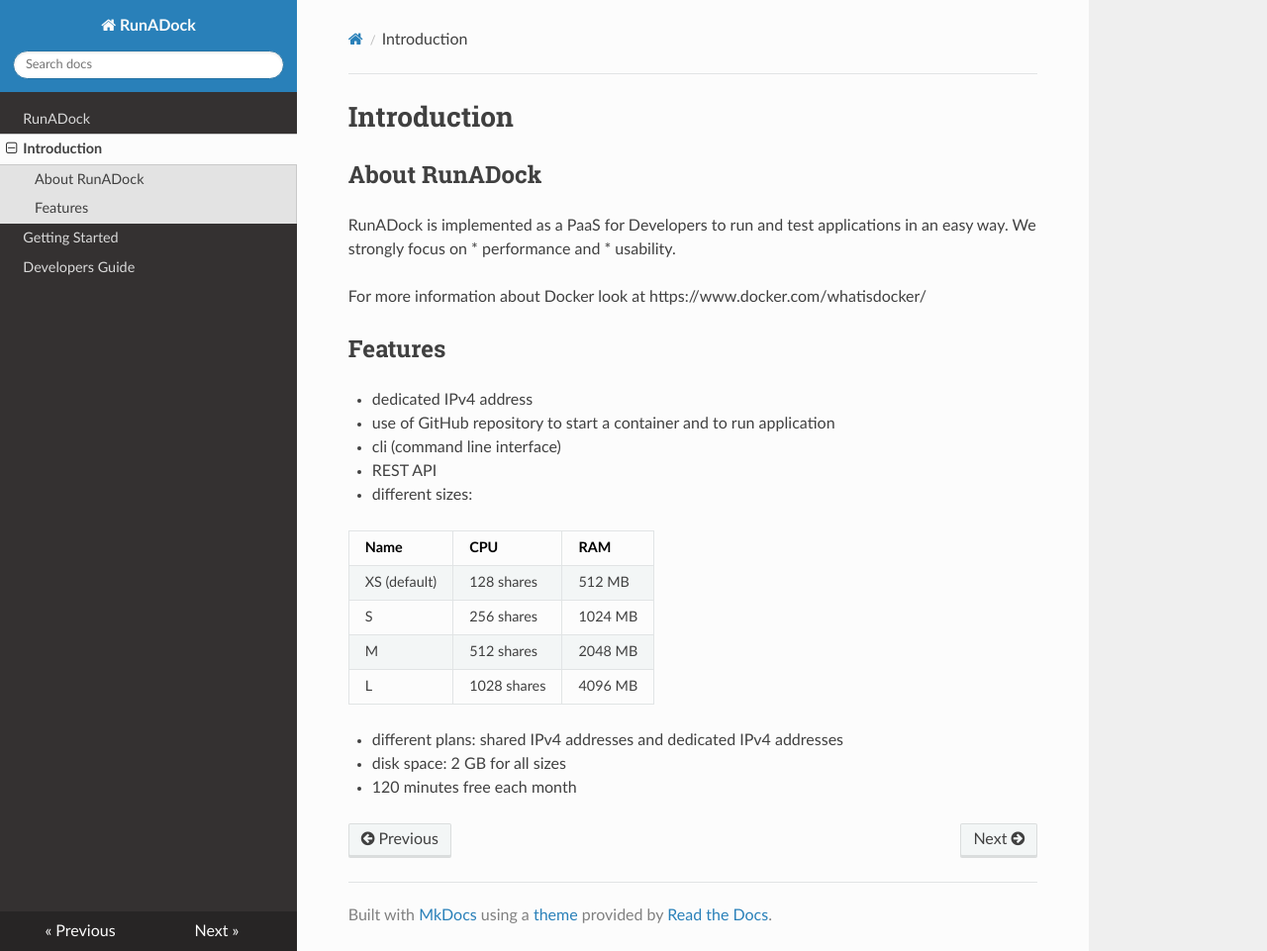
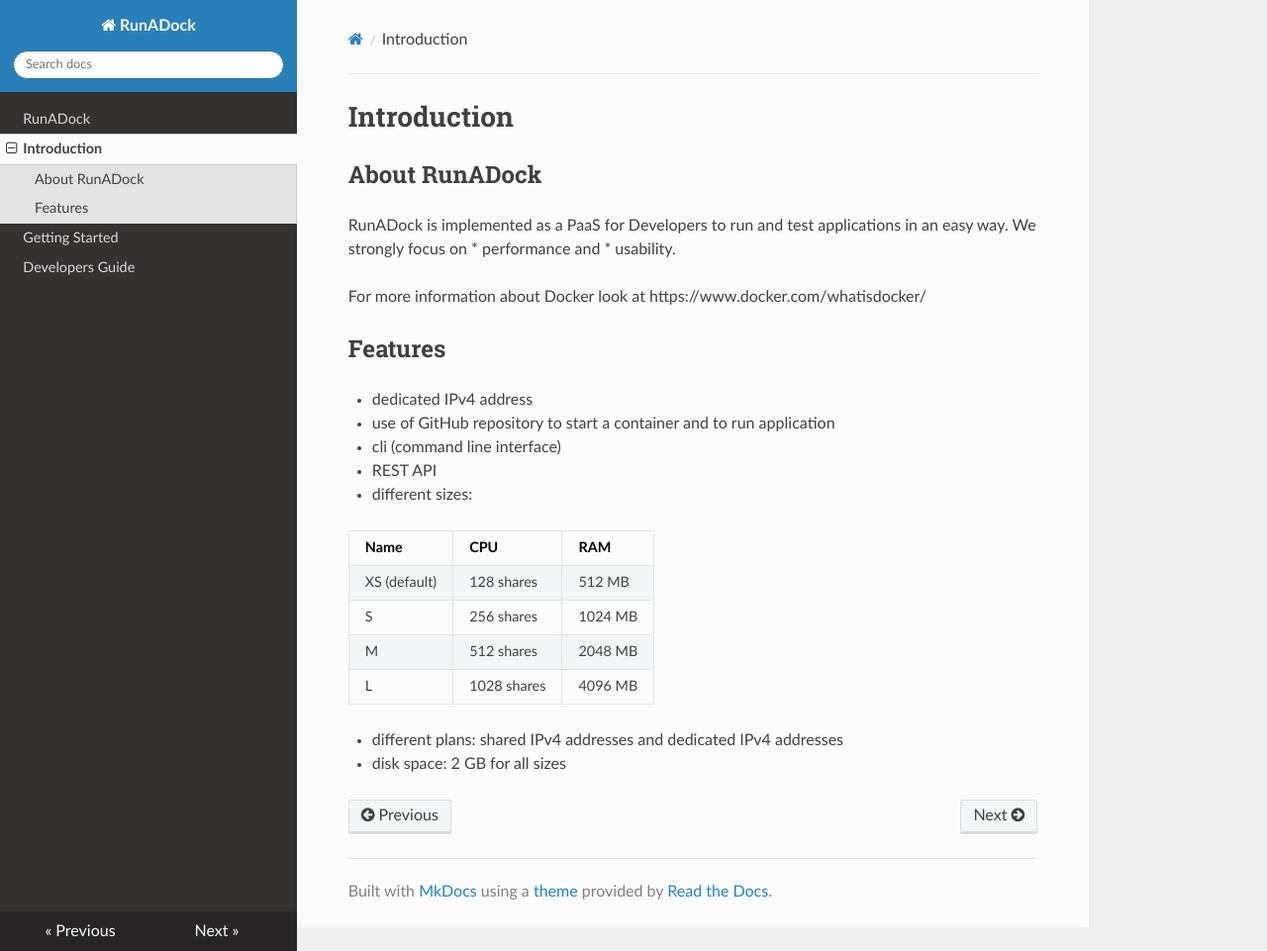
Before and after one commit to runadock/docs, an MkDocs documentation site: the page built from docs/Introduction.md, in a window 1280 px wide and 961 px high. Shown: the whole window at 99% size. Built offline with MkDocs 1.6.1, drawn with Linux system fonts in a browser that asks for light colours; nearby versions of some CDN libraries; old or Windows-style settings are respelled for this version of MkDocs.

Commit message:
Update Introduction.md

```diff
--- a/docs/Introduction.md
+++ b/docs/Introduction.md
@@ -28,4 +28,3 @@ Features
 
 * different plans: shared IPv4 addresses and dedicated IPv4 addresses
 * disk space: 2 GB for all sizes
-* 120 minutes free each month
```
